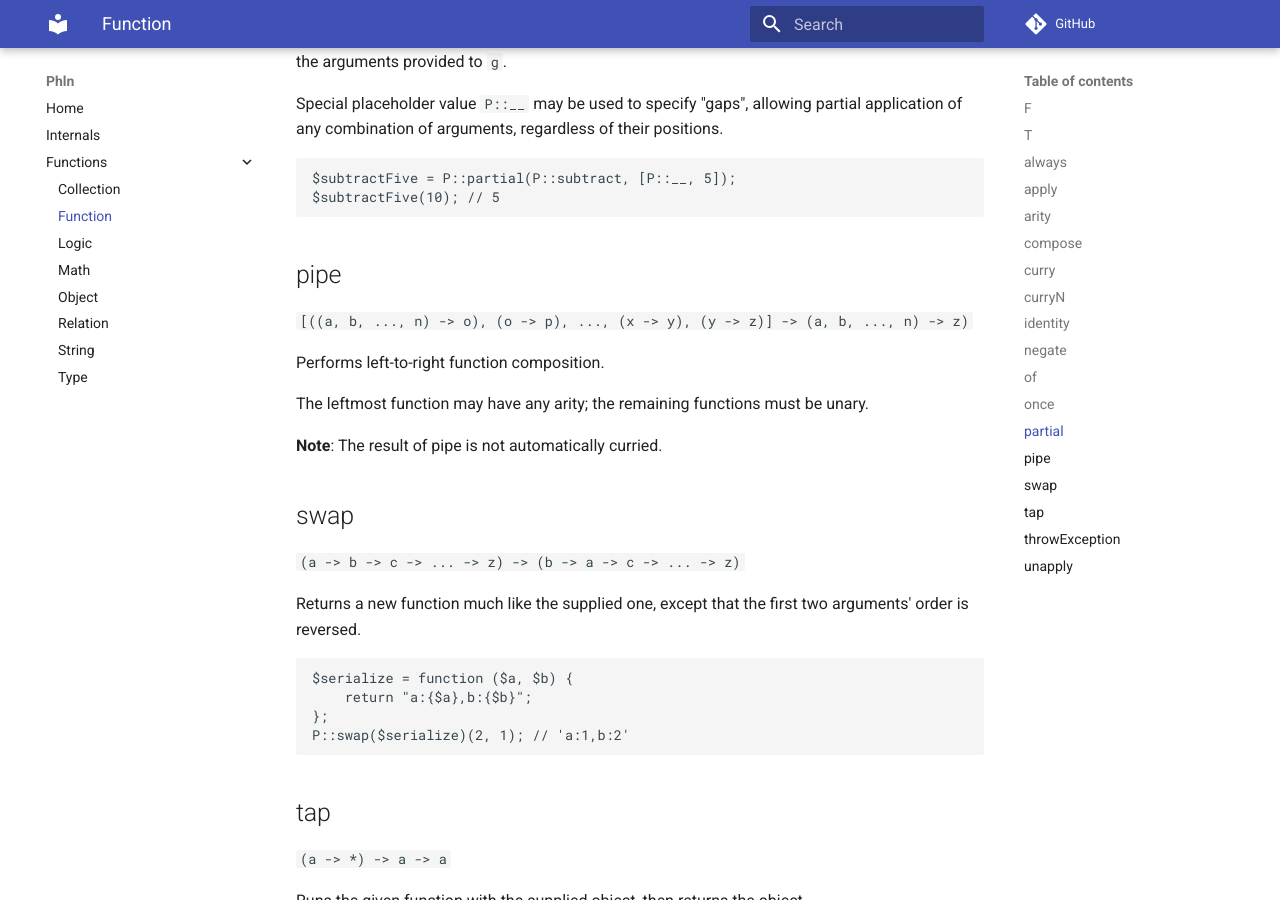
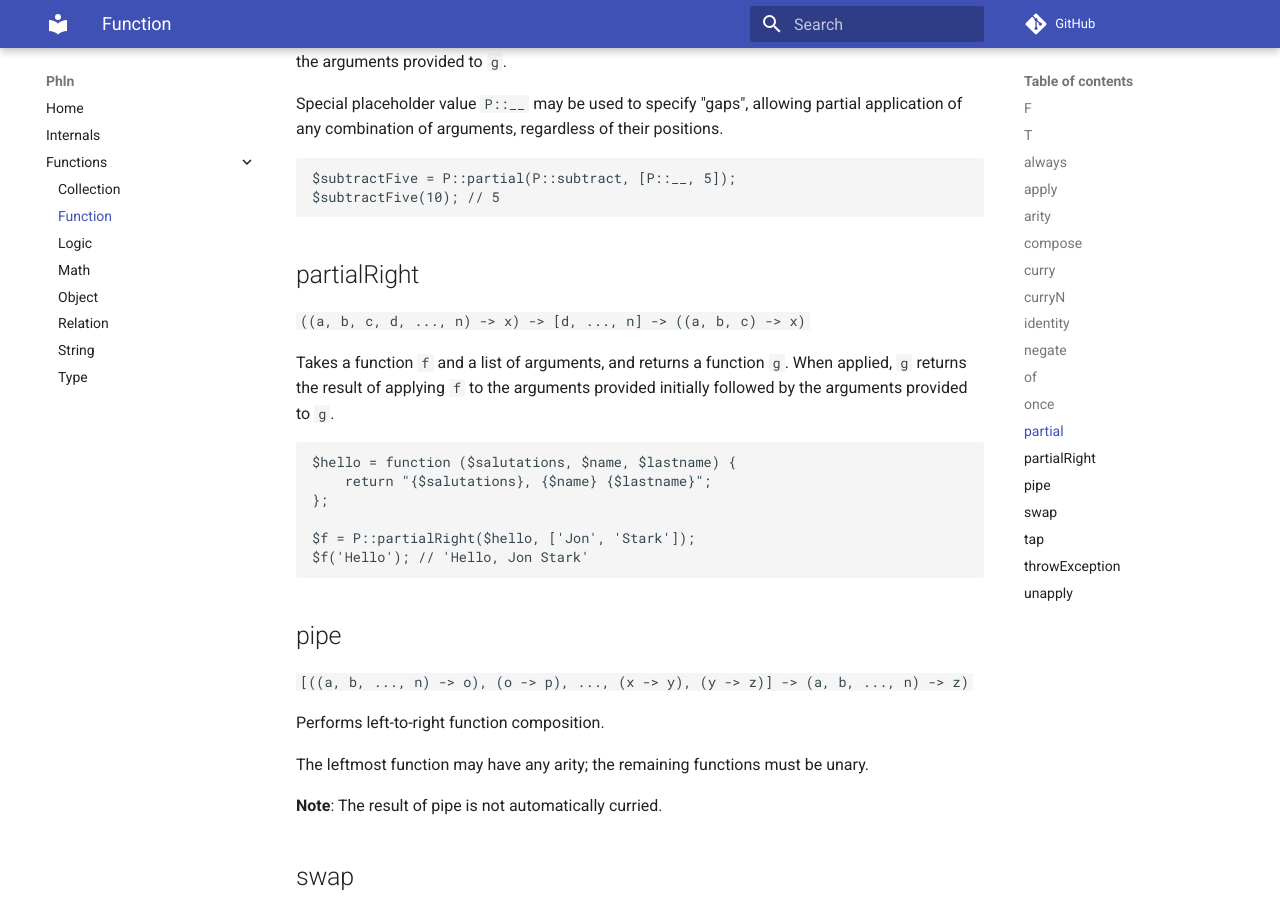
Before and after one commit to baethon/phln, an MkDocs documentation site: the page built from docs/functions/function.md, in a window 1280 px wide and 900 px high, scrolled down 3139 px. Built offline with MkDocs 1.6.1 and Material for MkDocs 9.7.7, drawn with Linux system fonts in a browser that asks for light colours; comment, search, counter and statistics services are not loaded.

Commit message:
Generate docs

````diff
--- a/docs/functions/function.md
+++ b/docs/functions/function.md
@@ -145,6 +145,22 @@ $subtractFive = P::partial(P::subtract, [P::__, 5]);
 $subtractFive(10); // 5
 ```
 
+## partialRight
+`((a, b, c, d, ..., n) -> x) -> [d, ..., n] -> ((a, b, c) -> x)`
+
+Takes a function `f` and a list of arguments, and returns a function `g`. When applied, `g` returns the result of applying `f` to the arguments provided initially followed by the arguments provided to `g`.
+
+
+
+```php
+$hello = function ($salutations, $name, $lastname) {
+    return "{$salutations}, {$name} {$lastname}";
+};
+
+$f = P::partialRight($hello, ['Jon', 'Stark']);
+$f('Hello'); // 'Hello, Jon Stark'
+```
+
 ## pipe
 `[((a, b, ..., n) -> o), (o -> p), ..., (x -> y), (y -> z)] -> (a, b, ..., n) -> z)`
 
````
Also changed, not shown: docs/functions/string.md (+12 -0 lines).
